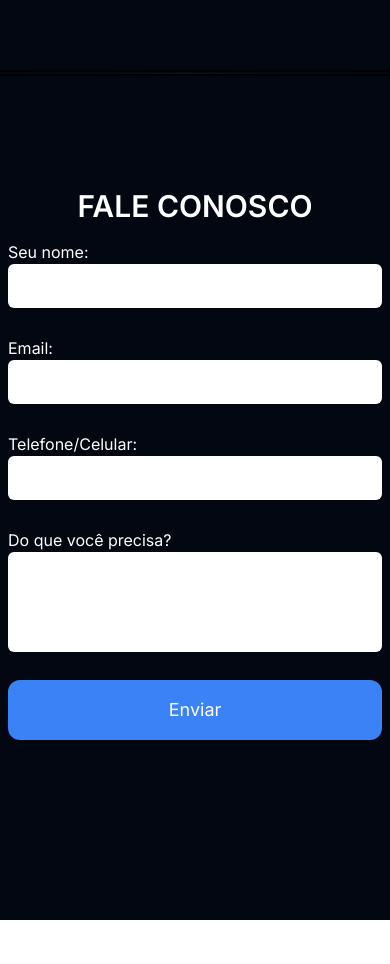
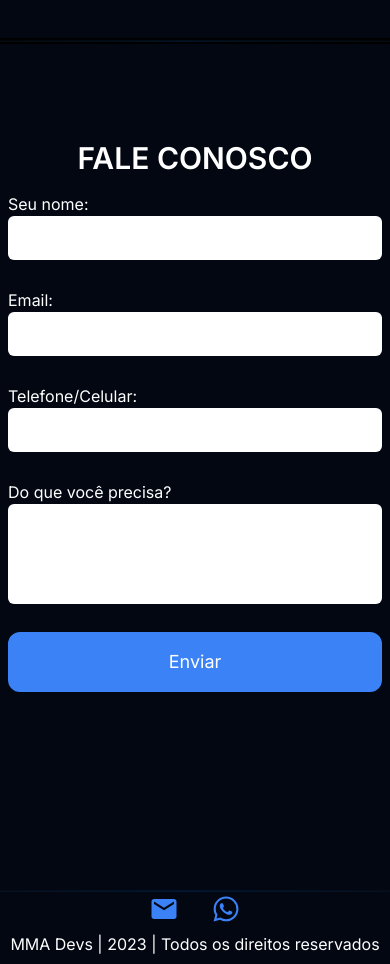
Before and after one commit to mmadevs/mmadevs-website, a Next.js app: page / in a window 390 px wide. Shown: the part 3240-4204 px from the top of the page. Before the commit the page ends 4160 px from the top, so only its background shows below. Built offline with nearby package versions, Linux system fonts and the light colour scheme; what tailwindcss-animated would draw is missing.

Commit message:
fix: fixed navbar on scroll

```diff
--- a/src/app/components/organisms/Footer.tsx
+++ b/src/app/components/organisms/Footer.tsx
@@ -1,9 +1,31 @@
+import { MdMail, MdPhone, MdWhatsapp } from "react-icons/md";
+import { Line } from "../atoms/Line";
+
 export const Footer = () => {
   return (
-    <div className="w-full text-black bg-blue-50">
-      <hr className="w-full h-px my-0 bg-gray-200 border-0 dark:bg-blue-500" />
-      <p className="p-6 text-center">MMA Devs - Todos os direitos reservados</p>
-    </div>
+    <footer className="w-full text-white bg-gray-950">
+      <Line />
+      <div className="flex justify-center gap-8 px-8">
+        <a
+          href="mailto:mmadevsys@gmail.com"
+          className="text-xl flex gap-2 items-center text-blue-500 hover:underline"
+        >
+          <MdMail className="text-3xl" />
+          <small className="hidden lg:block">mmadevsys@gmail.com</small>
+        </a>
+        <a
+          href="https://api.whatsapp.com/send?phone=+5571986366233&text=Ol%C3%A1"
+          target="_blank"
+          className="text-xl flex gap-2 items-center text-blue-500 hover:underline"
+        >
+          <MdWhatsapp className="text-3xl" />
+          <small className="hidden lg:block">(71) 9 8636-6233</small>
+        </a>
+      </div>
+      <p className="p-2 text-center">
+        MMA Devs | 2023 | Todos os direitos reservados
+      </p>
+    </footer>
   );
 };
 
--- a/src/app/components/pages/About.tsx
+++ b/src/app/components/pages/About.tsx
@@ -77,7 +77,10 @@ const About = () => {
 
   return (
     <PageLayout id="about">
-      <div className="py-8 lg:py-2 flex flex-col gap-8 max-w-full 2xl:max-w-7xl mx-auto">
+      <div
+        id="about-child"
+        className="page pt-8 lg:py-2 flex flex-col gap-8 max-w-full 2xl:max-w-7xl mx-auto"
+      >
         <section className="flex flex-col gap-8 w-full min-w-0">
           <h1 className="text-center text-3xl font-semibold">SERVIÇOS</h1>
 
--- a/src/app/components/pages/Contact.tsx
+++ b/src/app/components/pages/Contact.tsx
@@ -151,8 +151,11 @@ export const Contact = () => {
   ]);
 
   return (
-    <PageLayout id="contact-us">
-      <div className="py-8 flex flex-col gap-4 max-w-full lg:max-w-4xl mx-auto w-full">
+    <PageLayout id="contact">
+      <div
+        id="contact-child"
+        className="page pt-4 flex flex-col gap-4 max-w-full lg:max-w-4xl mx-auto w-full"
+      >
         <h1 className="text-center text-3xl font-semibold">FALE CONOSCO </h1>
 
         <form
--- a/src/app/components/pages/Projects.tsx
+++ b/src/app/components/pages/Projects.tsx
@@ -73,7 +73,10 @@ export const Projects = () => {
   ];
   return (
     <PageLayout className="" id="projects">
-      <div className="py-8 lg:py-2 flex flex-col gap-8 max-w-full 2xl:max-w-7xl mx-auto">
+      <div
+        id="projects-child"
+        className="page pt-8 lg:py-2 flex flex-col gap-8 max-w-full 2xl:max-w-7xl mx-auto"
+      >
         <section className="flex flex-col gap-8 w-full min-w-0">
           <h1 className="text-center text-3xl font-semibold">PROJETOS</h1>
 
--- a/src/app/components/pages/Welcome.tsx
+++ b/src/app/components/pages/Welcome.tsx
@@ -24,7 +24,8 @@ const Welcome = () => {
       className="flex flex-col text-white bg-[url('/assets/img/bg.png')] bg-no-repeat bg-cover"
     >
       <div
-        className="flex-1 lg:grid grid-cols-2 grid-rows-4 gap-y-4 max-w-7xl mx-auto
+        id="home-child"
+        className="page flex-1 lg:grid grid-cols-2 grid-rows-4 gap-y-4 max-w-7xl mx-auto
       flex flex-col text-center lg:text-left lg:pt-8"
       >
         <aside
--- a/src/app/components/templates/PageLayout.tsx
+++ b/src/app/components/templates/PageLayout.tsx
@@ -24,11 +24,11 @@ const PageLayout: FunctionComponent<PageLayoutProps> = ({
 
   const { setCurrentRoute } = useNavBar();
 
-  useEffect(() => {
-    if (entry?.intersectionRatio ?? 0 > 0.5) {
-      setCurrentRoute(`#${id}`);
-    }
-  }, [inView, entry?.intersectionRatio]); // eslint-disable-line react-hooks/exhaustive-deps
+  // useEffect(() => {
+  //   if (entry?.intersectionRatio ?? 0 > 0.5) {
+  //     setCurrentRoute(`#${id}`);
+  //   }
+  // }, [inView, entry?.intersectionRatio]); // eslint-disable-line react-hooks/exhaustive-deps
 
   return (
     <main
--- a/src/app/context/navbarContext.tsx
+++ b/src/app/context/navbarContext.tsx
@@ -35,7 +35,7 @@ const NavBarProvider: FunctionComponent<{
     { label: "HOME", route: "#home" },
     { label: "SOBRE", route: "#about" },
     { label: "PROJETOS", route: "#projects" },
-    { label: "CONTATO", route: "#contact-us" },
+    { label: "CONTATO", route: "#contact" },
   ];
 
   return (
--- a/src/app/page.tsx
+++ b/src/app/page.tsx
@@ -1,5 +1,5 @@
 "use client";
-import NavBarProvider from "./context/navbarContext";
+import NavBarProvider, { useNavBar } from "./context/navbarContext";
 import Footer from "@/app/components/organisms/Footer";
 import { NavBar } from "@/app/components/organisms/NavBar";
 import About from "@/app/components/pages/About";
@@ -9,14 +9,47 @@ import Welcome from "@/app/components/pages/Welcome";
 import { Line } from "./components/atoms/Line";
 import { ToastContainer } from "react-toastify";
 import "react-toastify/dist/ReactToastify.css";
+import { FunctionComponent, useEffect } from "react";
 
 export default function App() {
   return (
     <>
       <NavBarProvider>
+        <App2 />
+      </NavBarProvider>
+      <ToastContainer position="bottom-right" hideProgressBar theme="dark" />
+    </>
+  );
+}
+
+const App2 = ({}) => {
+  const { setCurrentRoute } = useNavBar();
+  useEffect(() => {
+    const handleScroll = () => {
+      const pages = Array.from(document.querySelectorAll(".page")).map((x) => ({
+        id: x.id.replace("-child", ""),
+        y: x.getBoundingClientRect().top,
+      }));
+
+      const mostVisiblePage = pages.reduce((acc, obj) =>
+        Math.abs(0 - obj.y) < Math.abs(0 - acc.y) ? obj : acc
+      );
+
+      if (mostVisiblePage) setCurrentRoute(`#${mostVisiblePage.id}`);
+    };
+
+    window.addEventListener("scroll", handleScroll);
+
+    return () => window.removeEventListener("scroll", handleScroll);
+  }, []); // eslint-disable-line react-hooks/exhaustive-deps
+
+  return (
     <div
       className="bg-black relative w-full max-w-full h-auto min-h-screen
         overflow-x-hidden overflow-y-auto"
+      onScroll={(e) => {
+        console.log(e);
+      }}
     >
       <NavBar />
       <Welcome />
@@ -25,10 +58,7 @@ export default function App() {
       <Projects />
       <Line />
       <Contact />
-          {/* <Footer /> */}
+      <Footer />
     </div>
-      </NavBarProvider>
-      <ToastContainer position="bottom-right" hideProgressBar theme="dark" />
-    </>
   );
-}
+};
```
Lines whose indentation alone changed are shown as unchanged.
